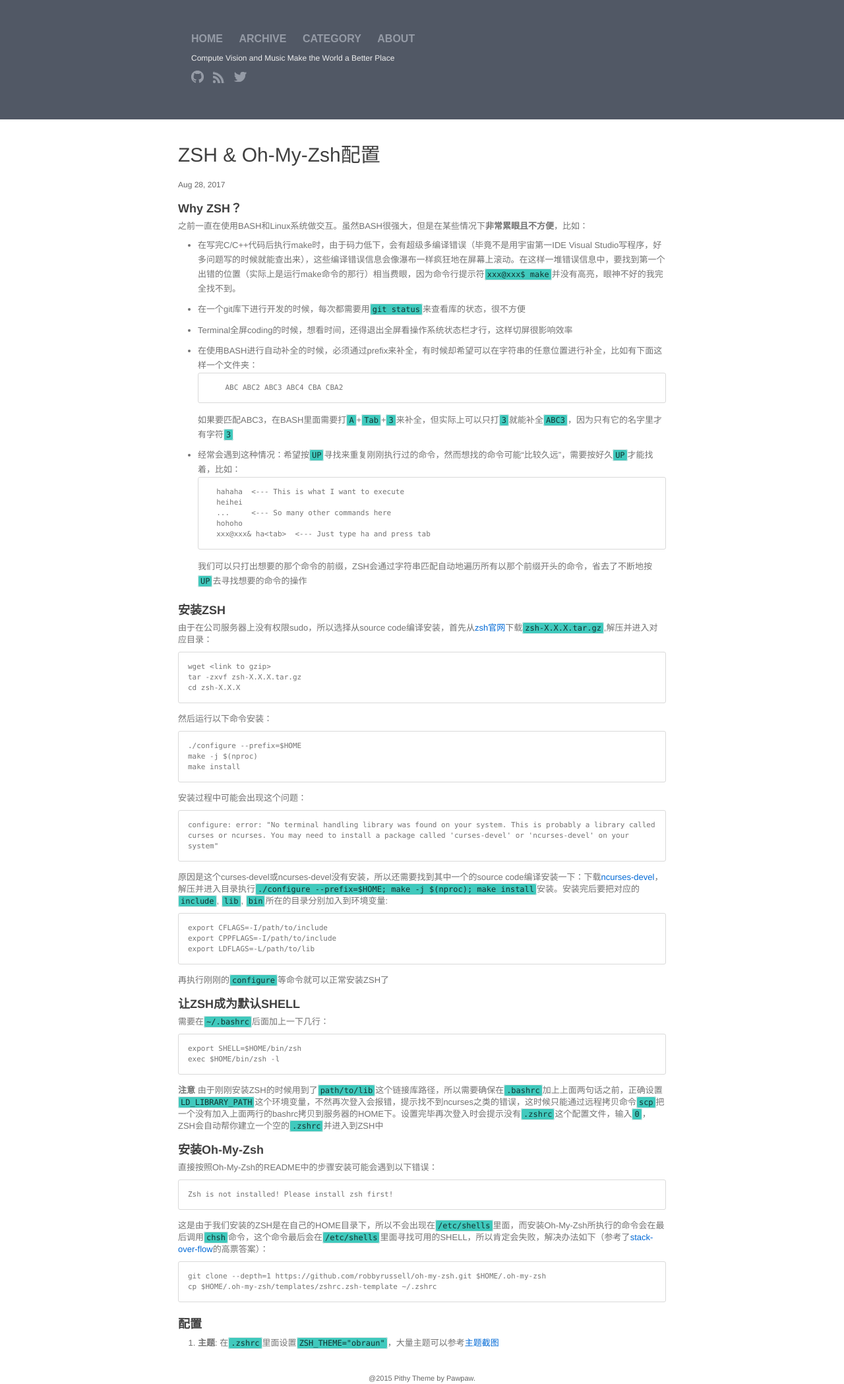
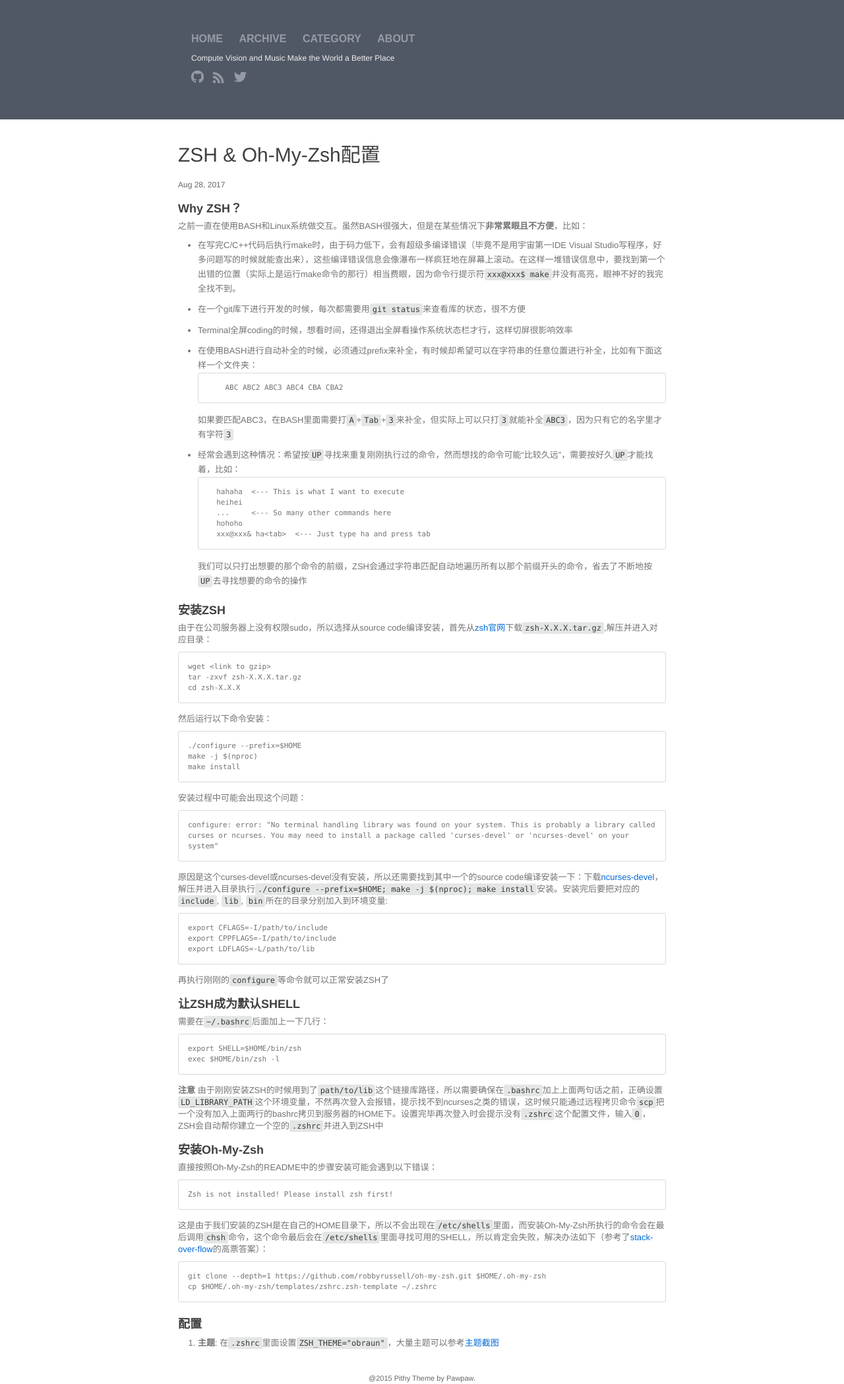
Before and after one commit to squidszyd/squidszyd.github.io, a Jekyll site: the page built from _posts/2017-08-28-zsh.md, in a window 1280 px wide. Shown: the whole page at 66% size. Built offline with Jekyll 4.4.1, drawn with Linux system fonts in a browser that asks for light colours; comment, search, counter and statistics services are not loaded.

Commit message:
Update _base.scss

```diff
--- a/_sass/_base.scss
+++ b/_sass/_base.scss
@@ -305,7 +305,7 @@ code, pre {
     font-family: Monaco, Andale Mono, Courier New, monospace;
 }
 code {
-    background-color: #40c9bd;
+    background-color: #e3e6e5;
     color: rgba(0, 0, 0, 0.75);
     padding: 1px 3px;
     font-size: 12px;
```
